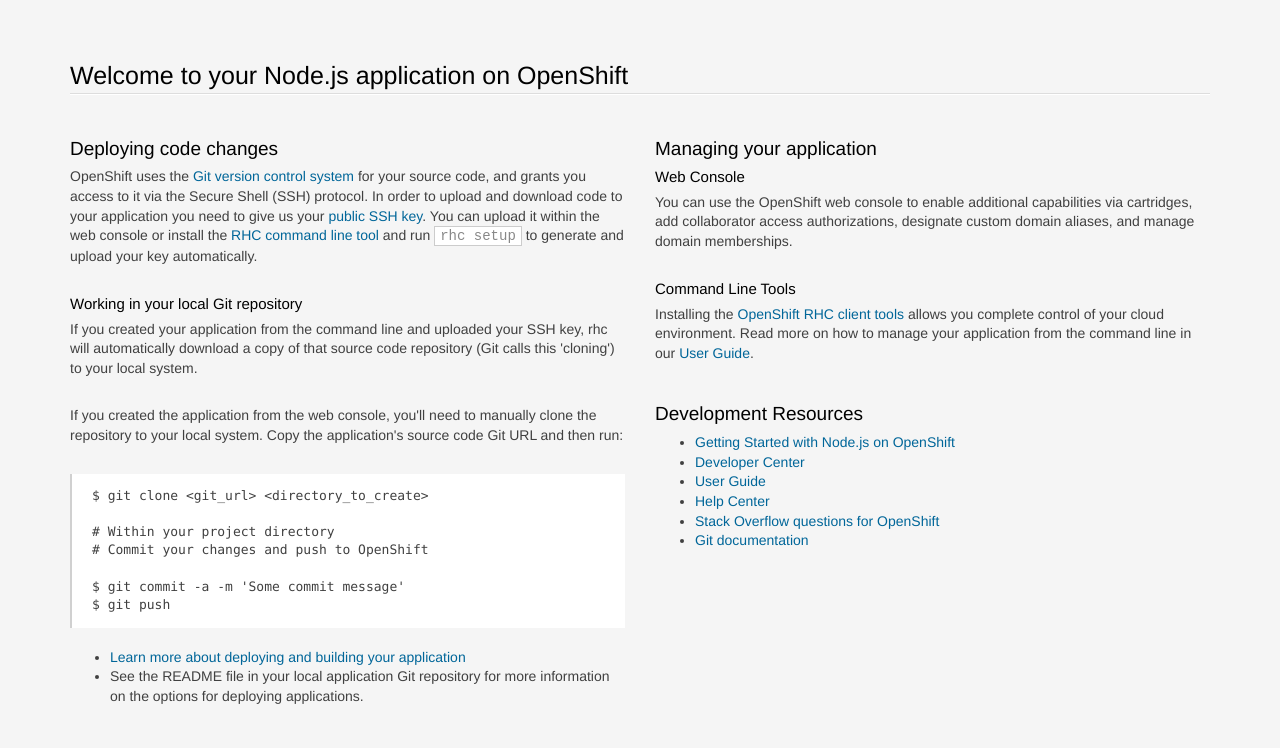
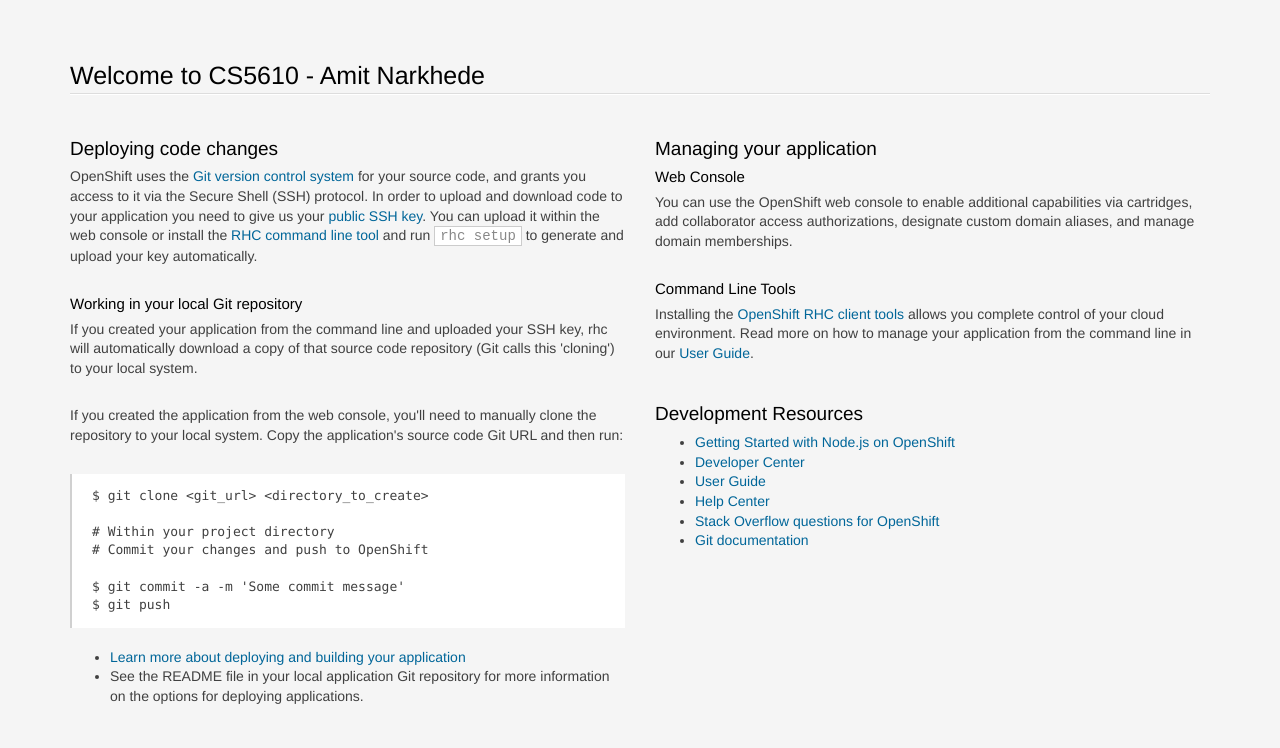
Before and after one commit to amitnarkhede/WebDevSpring2016, a website: page public/index.html in a window 1280 px wide. Shown: the top 748 px of the page. Drawn offline with Linux system fonts and the light colour scheme.

Commit message:
Updated server.js to point to a public index.html

```diff
--- a/index.html
+++ b/public/index.html
@@ -3,7 +3,7 @@
 <head>
   <meta charset="utf-8">
   <meta http-equiv="X-UA-Compatible" content="IE=edge,chrome=1">
-  <title>Welcome to OpenShift</title>
+  <title>Welcome to CS560 - Amit Narkhede</title>
 
 <style>
 
@@ -207,7 +207,7 @@
 <body>
 <section class='container'>
           <hgroup>
-            <h1>Welcome to your Node.js application on OpenShift</h1>
+            <h1>Welcome to CS5610 - Amit Narkhede</h1>
           </hgroup>
 
 
--- a/server.js
+++ b/server.js
@@ -1,5 +1,7 @@
 var express = require('express');
 var app = express();
+
+app.use(express.static(__dirname + '/public'));
 var ipaddress = process.env.OPENSHIFT_NODEJS_IP || '127.0.0.1';
 var port = process.env.OPENSHIFT_NODEJS_PORT || 3000;
 app.get('/hello', function(req, res){
```
